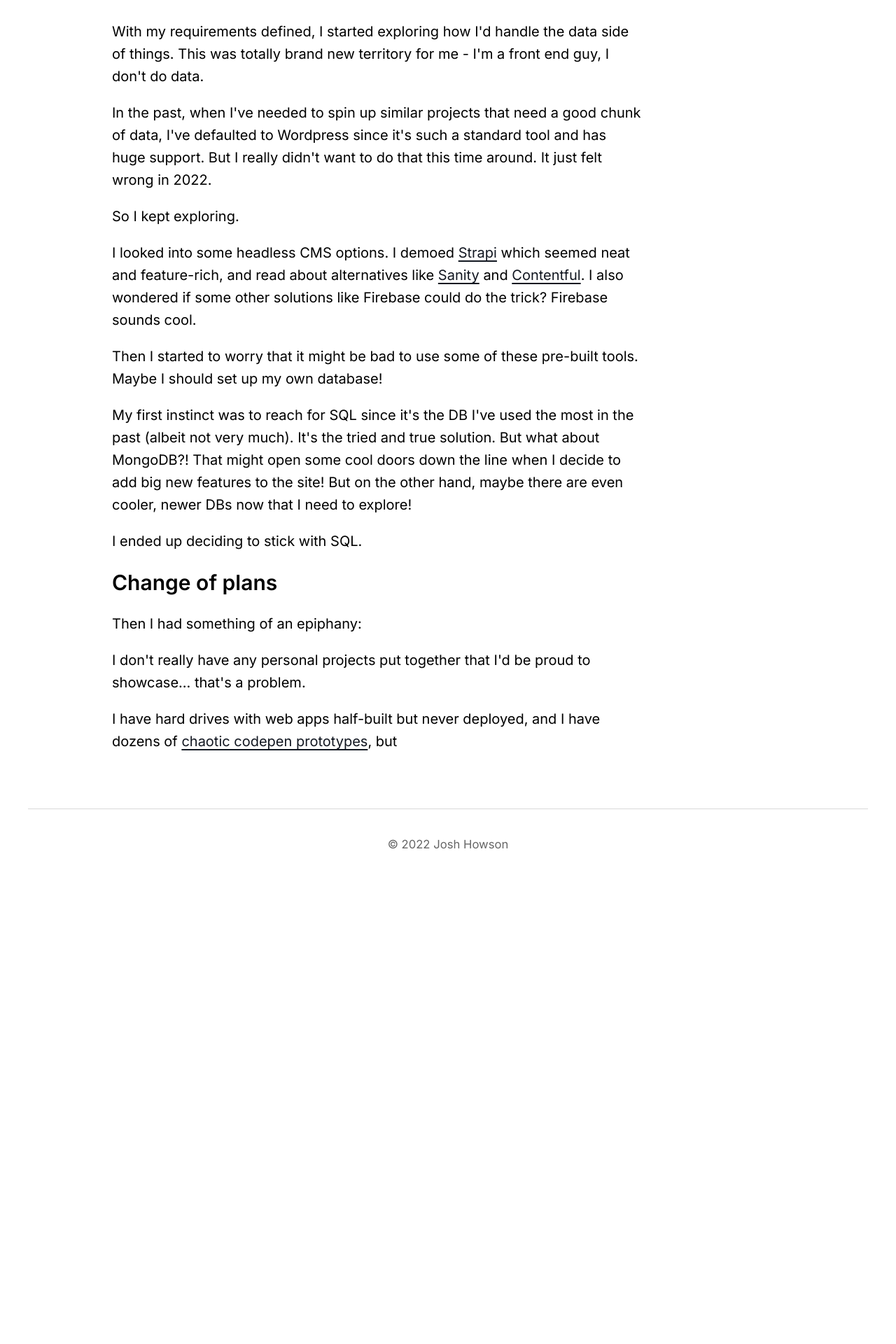
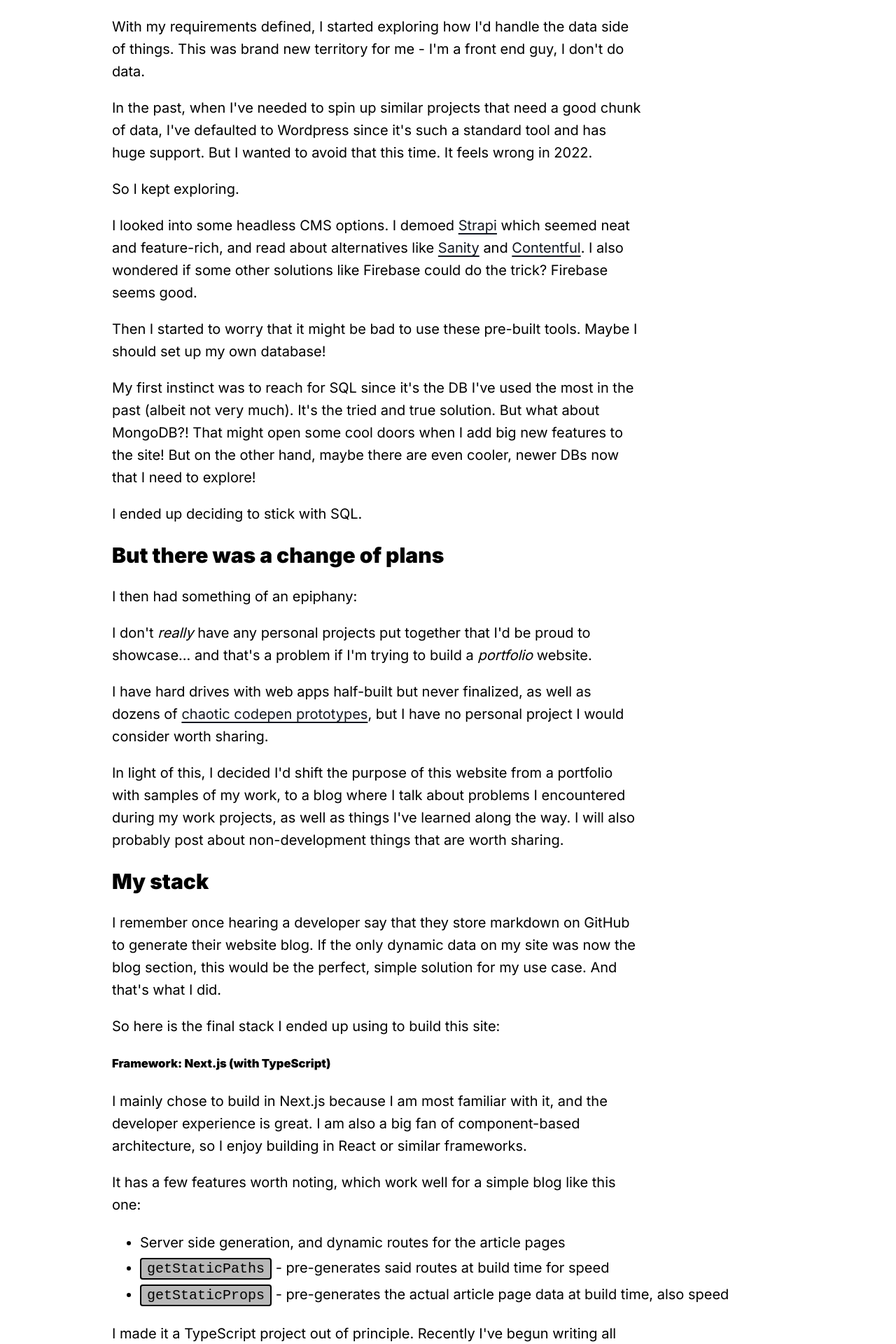
Before and after one commit to josh-b-howson/joshhowson.com, a Next.js app: page /article/nearly-too-complex in a window 1280 px wide. Shown: the part 840-2760 px from the top of the page at 70% size. Before the commit the page ends 2096 px from the top, so only its background shows below. Built offline with nearby package versions, Linux system fonts and the light colour scheme.

Commit message:
Write article, style article browse page

```diff
--- a/articles/nearly-too-complex.md
+++ b/articles/nearly-too-complex.md
@@ -22,24 +22,77 @@ The requirements I had for this version of my site were:
 
 ## Plan A
 
-With my requirements defined, I started exploring how I'd handle the data side of things. This was totally brand new territory for me - I'm a front end guy, I don't do data.
+With my requirements defined, I started exploring how I'd handle the data side of things. This was brand new territory for me - I'm a front end guy, I don't do data.
 
-In the past, when I've needed to spin up similar projects that need a good chunk of data, I've defaulted to Wordpress since it's such a standard tool and has huge support. But I really didn't want to do that this time around. It just felt wrong in 2022.
+In the past, when I've needed to spin up similar projects that need a good chunk of data, I've defaulted to Wordpress since it's such a standard tool and has huge support. But I wanted to avoid that this time. It feels wrong in 2022.
 
 So I kept exploring.
 
-I looked into some headless CMS options. I demoed [Strapi](https://strapi.io/) which seemed neat and feature-rich, and read about alternatives like [Sanity](https://www.sanity.io/) and [Contentful](https://www.contentful.com/). I also wondered if some other solutions like Firebase could do the trick? Firebase sounds cool.
+I looked into some headless CMS options. I demoed [Strapi](https://strapi.io/) which seemed neat and feature-rich, and read about alternatives like [Sanity](https://www.sanity.io/) and [Contentful](https://www.contentful.com/). I also wondered if some other solutions like Firebase could do the trick? Firebase seems good.
 
-Then I started to worry that it might be bad to use some of these pre-built tools. Maybe I should set up my own database!
+Then I started to worry that it might be bad to use these pre-built tools. Maybe I should set up my own database!
 
-My first instinct was to reach for SQL since it's the DB I've used the most in the past (albeit not very much). It's the tried and true solution. But what about MongoDB?! That might open some cool doors down the line when I decide to add big new features to the site! But on the other hand, maybe there are even cooler, newer DBs now that I need to explore!
+My first instinct was to reach for SQL since it's the DB I've used the most in the past (albeit not very much). It's the tried and true solution. But what about MongoDB?! That might open some cool doors when I add big new features to the site! But on the other hand, maybe there are even cooler, newer DBs now that I need to explore!
 
 I ended up deciding to stick with SQL.
 
-## Change of plans
+## But there was a change of plans
 
-Then I had something of an epiphany:
+I then had something of an epiphany:
 
-I don't really have any personal projects put together that I'd be proud to showcase... that's a problem.
+I don't *really* have any personal projects put together that I'd be proud to showcase... and that's a problem if I'm trying to build a *portfolio* website.
 
-I have hard drives with web apps half-built but never deployed, and I have dozens of [chaotic codepen prototypes](https://codepen.io/josh-howson), but
+I have hard drives with web apps half-built but never finalized, as well as dozens of [chaotic codepen prototypes](https://codepen.io/josh-howson), but I have no personal project I would consider worth sharing.
+
+In light of this, I decided I'd shift the purpose of this website from a portfolio with samples of my work, to a blog where I talk about problems I encountered during my work projects, as well as things I've learned along the way. I will also probably post about non-development things that are worth sharing.
+
+## My stack
+
+I remember once hearing a developer say that they store markdown on GitHub to generate their website blog. If the only dynamic data on my site was now the blog section, this would be the perfect, simple solution for my use case. And that's what I did.
+
+
+So here is the final stack I ended up using to build this site:
+
+##### Framework: Next.js (with TypeScript)
+
+I mainly chose to build in Next.js because I am most familiar with it, and the developer experience is great. I am also a big fan of component-based architecture, so I enjoy building in React or similar frameworks.
+
+It has a few features worth noting, which work well for a simple blog like this one:
+
+- Server side generation, and dynamic routes for the article pages
+- `getStaticPaths` - pre-generates said routes at build time for speed
+- `getStaticProps` - pre-generates the actual article page data at build time, also speed
+
+I made it a TypeScript project out of principle. Recently I've begun writing all new JS as TS whenever possible to encourage better coding practices. But I'm confident this website will never grow to reap the benefits TypeScript offers.
+
+##### Styles: SCSS, CSS Modules, styled-jsx
+
+###### SCSS
+
+I opt for SCSS whenever possible, more than anything for the nested styles. But I'm already seeing other benefits, one being mixins. I've created a mixin which is a media query for users who prefer light mode. I'm building this site dark-mode-first, but also adding support for light mode.
+
+###### CSS Modules
+
+CSS Modules is enabled out of the box in Next.js, and combining it with SCSS has become my preferred way to write styles in Next.js apps. It provides the style scoping of styled-jsx, but keeps component files tidier while providing a more familiar stylesheet developer experience.
+
+###### styled-jsx
+
+CSS Modules can solve almost every problem, but one thing it can't do is run some JS to conditionally render styles.
+
+That's where styled-jsx comes in. It can work in tandem with CSS Modules to pass computed JS values to custom properties, which can be used around the stylesheet. Dynamic styles!!
+
+##### Blog setup
+
+In concept I mimicked [this blog post on OpenRelay](https://blog.openreplay.com/creating-a-markdown-blog-powered-by-next-js-in-under-an-hour) to parse my markdown into html.
+
+##### Deployment: Vercel
+
+I tried [Railway.app](https://railway.app/), but surprisingly it didn't play nice with my repo, and I couldn't get it to build. So I went with [Vercel](https://vercel.com/), which always tends to work.
+
+Both of these are completely free for hobby use, which is incredible.
+
+## Close call
+
+In the end I'm glad I opted for a much simpler, more familiar solution. I'm the only developer who's ever going to be working on this site, and it won't need to scale very much. So in reality, this stack is overkill for my use case.
+
+I also enjoyed looking into the alternative technologies. Now I have some ideas for what I might pick next time I have a project that requires a different level of data complexity.
--- a/pages/_document.js
+++ b/pages/_document.js
@@ -6,7 +6,7 @@ export default function Document() {
       <Head>
         <link rel="preconnect" href="https://fonts.googleapis.com" />
         <link rel="preconnect" href="https://fonts.gstatic.com" crossorigin />
-        <link href="https://fonts.googleapis.com/css2?family=Inter:wght@100;400;600&display=swap" rel="stylesheet" />
+        <link href="https://fonts.googleapis.com/css2?family=Inter:wght@200;400;600;900&display=swap" rel="stylesheet" />
         <meta name="color-scheme" content="dark light"></meta>
       </Head>
       <body>
--- a/pages/article/[slug].tsx
+++ b/pages/article/[slug].tsx
@@ -30,11 +30,17 @@ const Article = ({
   return <Layout
     title={metaTitle}
     mainClassName="article">
-      <h1>{title}</h1>
-      <p>{new Date(date).toDateString()}</p>
+    <h1>{title}</h1>
+    <div
+      className="date">
+      {new Date(date).toDateString()}
+    </div>
     <Markdown>
       {content}
     </Markdown>
+    <style jsx>{`
+      .date {font-size: smaller}
+    `}</style>
   </Layout>
 }
 
--- a/styles/globals.scss
+++ b/styles/globals.scss
@@ -11,7 +11,7 @@
 }
 
 body {
-  font-size: clamp(1.6rem, calc(1.5rem + .5vw), 2rem);
+  font-size: clamp(1.6rem, calc(1rem + 1vw), 2rem);
   margin: 0;
   font-family: 'Inter', sans-serif;
 }
@@ -47,6 +47,10 @@ body {
   }
 }
 
+:where(h1) {
+  font-size: clamp(1.5em, 1rem + 2.5vw, 3.5em)
+}
+
 :where(p) {
   line-height: 1.6;
 }
@@ -54,3 +58,11 @@ body {
 :where(ul) {
   line-height: 1.8;
 }
+
+:where(code) {
+  background: rgb(80, 80, 80, .4);
+  border-radius: .2em;
+  border: .1em solid currentColor;
+  padding: .1em .4em;
+  white-space: nowrap;
+}
```
Also changed, not shown: pages/articles.tsx (+19 -8 lines), pages/index.tsx (+13 -5 lines).
